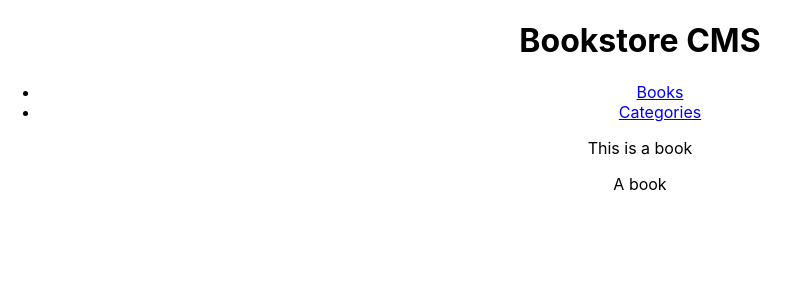
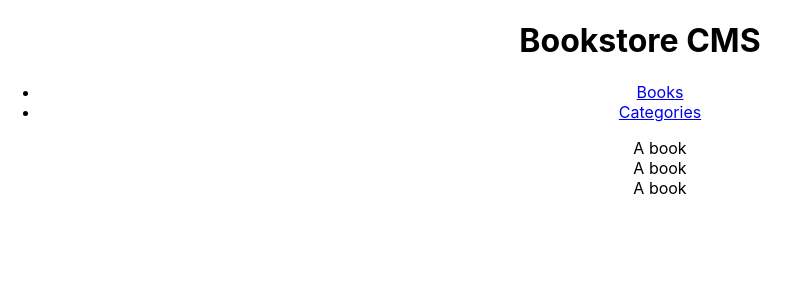
Before and after one commit to PabloEGonz/bookstore, a React (Create React App) app: page / in a window 1280 px wide. Shown: the top 300 px of the page, without its empty margins (0-800 px from the left). Built offline with nearby package versions, Linux system fonts and the light colour scheme.

Commit message:
Add hard-coded array of obj books

```diff
--- a/src/components/Books.js
+++ b/src/components/Books.js
@@ -1,11 +1,26 @@
-import React from 'react'
+import React, { useState } from 'react'
 import Book from './Book'
 
 export default function Books() {
+    const [books, setBooks] = useState([
+        {
+            name: "Hunger Games",
+            author: "Suzanne Collins",
+        },
+        {
+            name: "A Song of Ice & Fire",
+            author: "George RR Martin",
+        },
+        {
+            name: "One Hundred Years of Solitude",
+            author: "Gabriel Garcia Marquez",
+        },
+    ])
     return (
         <div>
-            <p>This is a book</p>
-            <Book />
+            <ul>
+                {books.map((book) => (<Book key={book.author} books={book} />))}
+            </ul>
         </div>
 
     )
```
